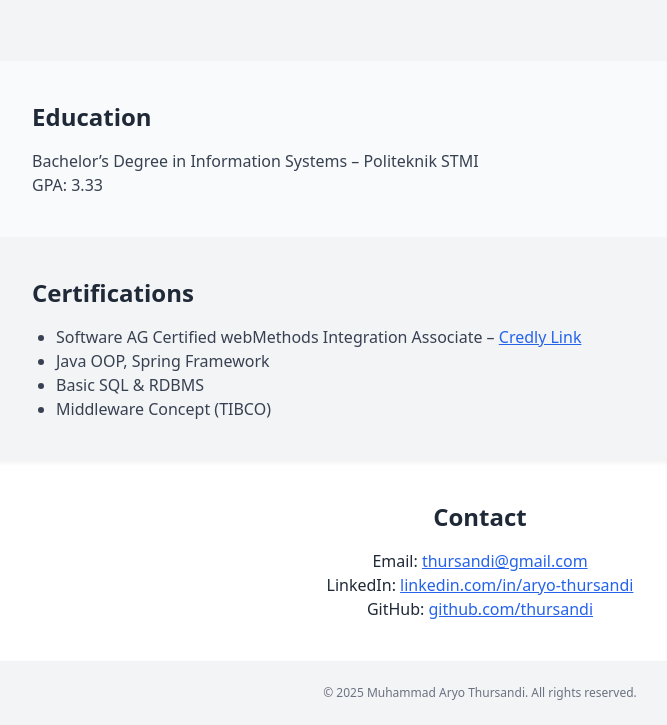
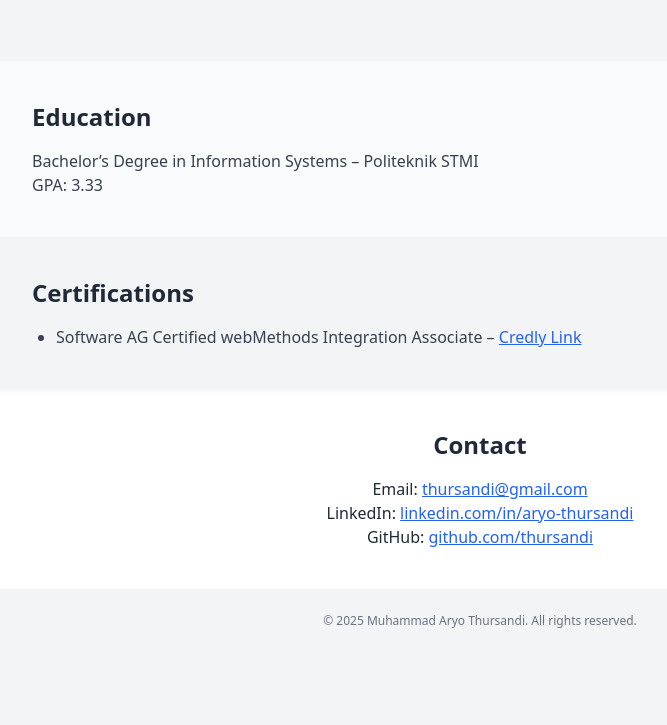
Before and after one commit to thursandi/resume, a plain HTML site: page index.html in a window 1280 px wide. Shown: the part 1103-1828 px from the top of the page, without its empty margins (160-827 px from the left). After the commit the page ends 1756 px from the top, so only its background shows below. Drawn offline with nearby package versions, Linux system fonts and the light colour scheme.

Commit message:
fixing fixing

```diff
--- a/index.html
+++ b/index.html
@@ -98,9 +98,7 @@
         <li>Software AG Certified webMethods Integration Associate –
           <a href="https://www.credly.com/badges/54588888-341f-401f-a567-21d8c330cade/linked_in?t=s7yl0w" class="text-blue-600 underline">Credly Link</a>
         </li>
-        <li>Java OOP, Spring Framework</li>
-        <li>Basic SQL & RDBMS</li>
-        <li>Middleware Concept (TIBCO)</li>
+
       </ul>
     </div>
   </section>
```
